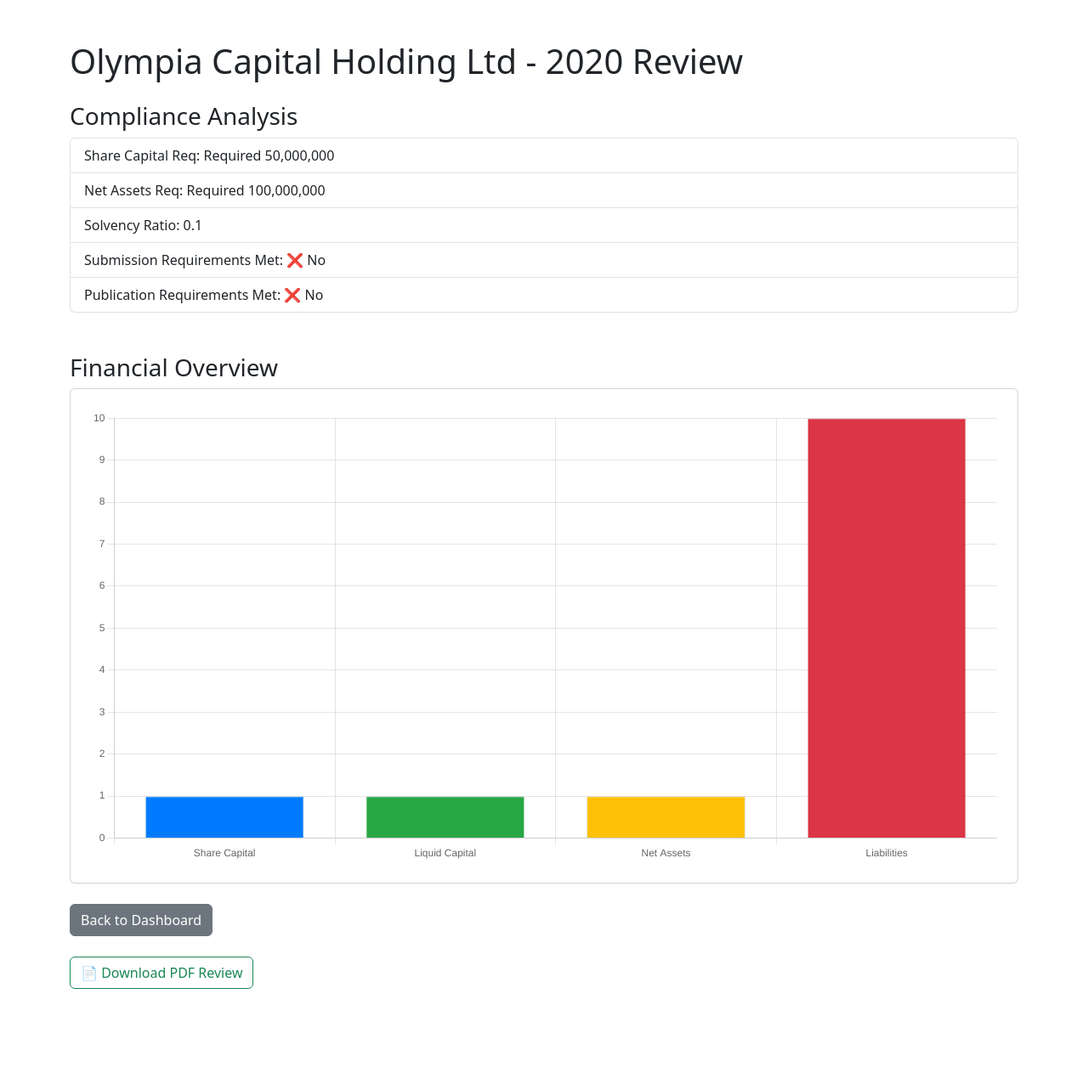
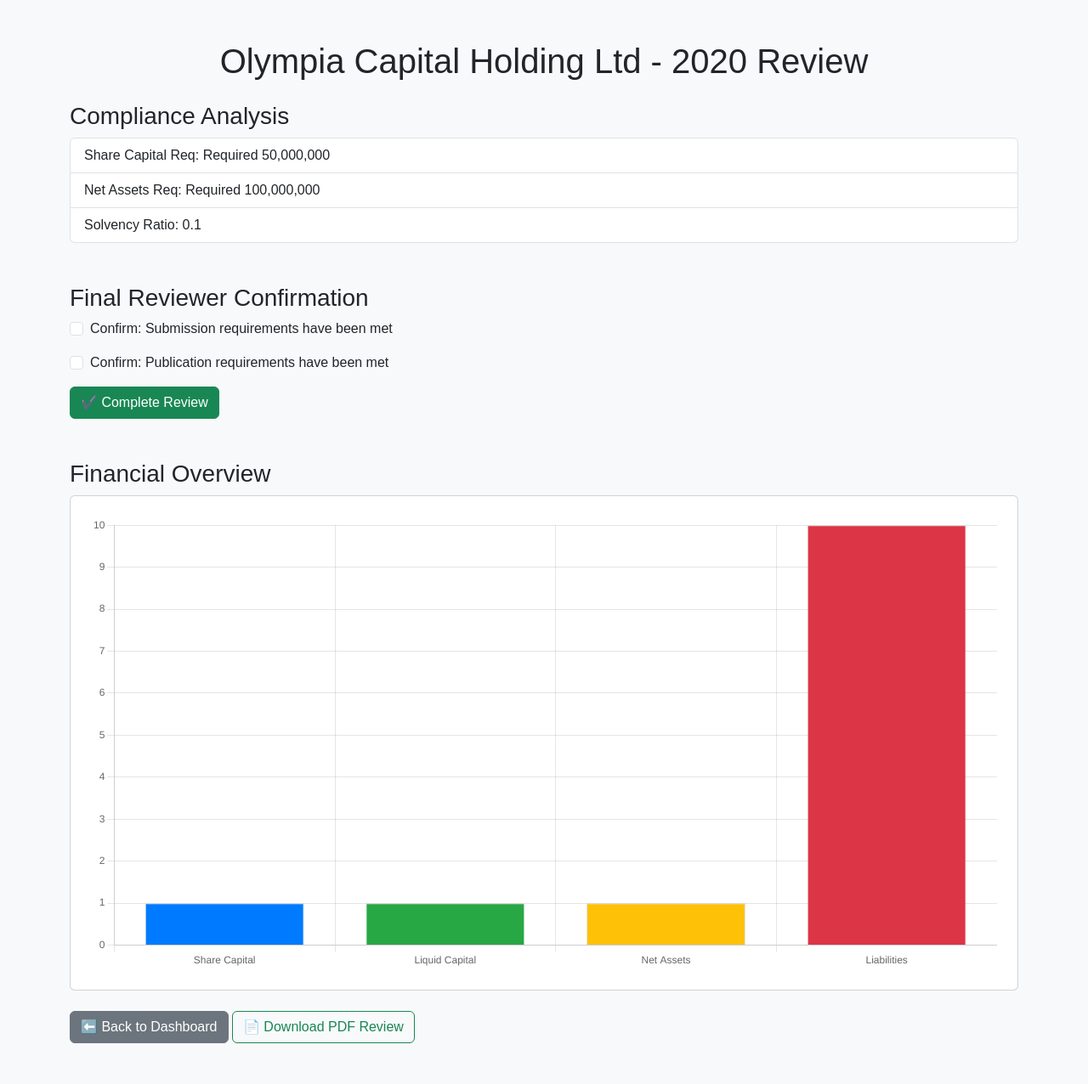
Before and after one commit to kkmtheone/AFRS---prototype, a FastAPI app: page /review/1/2020 in a window 1280 px wide. Shown: the whole page at 85% size. Before the commit the page ends 1164 px from the top, so only its background shows below. Run offline with FastAPI, Linux system fonts and the light colour scheme; tables that the repository leaves empty hold one stand-in row (values such as "Sample post").

Commit message:
updating develop review to take user input

```diff
--- a/app/main.py
+++ b/app/main.py
@@ -250,3 +250,24 @@ def delete_report(report_id: int, db: Session = Depends(get_db)):
     db.commit()
 
     return RedirectResponse(f"/company/{report.company_id}", status_code=303)
+
+@app.post("/complete_review/{company_id}/{year}")
+def complete_review(
+    company_id: int,
+    year: int,
+    submission_requirements_met: bool = Form(False),
+    publication_requirements_met: bool = Form(False),
+    db: Session = Depends(get_db)
+):
+    report = db.query(FinancialReport).filter(
+        FinancialReport.company_id == company_id,
+        FinancialReport.year == year
+    ).first()
+    if not report:
+        raise HTTPException(status_code=404, detail="Report not found")
+
+    report.submission_requirements_met = submission_requirements_met
+    report.publication_requirements_met = publication_requirements_met
+    db.commit()
+
+    return RedirectResponse(f"/company/{company_id}", status_code=303)
--- a/templates/review.html
+++ b/templates/review.html
@@ -6,10 +6,13 @@
   <meta name="viewport" content="width=device-width, initial-scale=1" />
 
   <!-- Bootstrap CSS -->
-  <link
-    href="https://cdn.jsdelivr.net/npm/bootstrap@5.3.0/dist/css/bootstrap.min.css"
-    rel="stylesheet"
-  />
+  <link href="https://cdn.jsdelivr.net/npm/bootstrap@5.3.0/dist/css/bootstrap.min.css" rel="stylesheet" />
+  <style>
+    body {
+      font-family: Corbel, Arial, sans-serif;
+      background-color: #f8f9fa;
+    }
+  </style>
 
   <!-- Chart.js -->
   <script src="https://cdn.jsdelivr.net/npm/chart.js"></script>
@@ -17,7 +20,7 @@
 <body class="container py-5">
 
   <!-- Title -->
-  <h1 class="mb-4">{{ company.name }} - {{ report.year }} Review</h1>
+  <h1 class="mb-4 text-center">{{ company.name }} - {{ report.year }} Review</h1>
 
   <!-- Compliance Section -->
   <div class="mb-5">
@@ -36,38 +39,45 @@
           N/A
         {% endif %}
       </li>
-      <li class="list-group-item">
-        Submission Requirements Met:
-        {% if report.submission_requirements_met == "Yes" %}
-          ✅ Yes
-        {% else %}
-          ❌ No
-        {% endif %}
-      </li>
-      <li class="list-group-item">
-        Publication Requirements Met:
-        {% if report.publication_requirements_met == "Yes" %}
-          ✅ Yes
-        {% else %}
-          ❌ No
-        {% endif %}
-      </li>
     </ul>
   </div>
 
+  <!-- Reviewer Form -->
+  <div class="mb-5">
+    <h3>Final Reviewer Confirmation</h3>
+    <form method="post" action="/complete_review/{{ company.id }}/{{ report.year }}">
+      <div class="form-check mb-3">
+        <input class="form-check-input" type="checkbox" id="submission_requirements_met" name="submission_requirements_met" required>
+        <label class="form-check-label" for="submission_requirements_met">
+          Confirm: Submission requirements have been met
+        </label>
+      </div>
+
+      <div class="form-check mb-3">
+        <input class="form-check-input" type="checkbox" id="publication_requirements_met" name="publication_requirements_met" required>
+        <label class="form-check-label" for="publication_requirements_met">
+          Confirm: Publication requirements have been met
+        </label>
+      </div>
+
+      <button type="submit" class="btn btn-success">✔️ Complete Review</button>
+    </form>
+  </div>
+
   <!-- Financial Chart Section -->
-  <div>
+  <div class="mb-4">
     <h3>Financial Overview</h3>
     <div class="card p-4">
       <canvas id="financialChart"></canvas>
     </div>
   </div>
 
-  <!-- Optional Download Button (Future: AI-generated PDF) -->
+  <!-- Actions -->
   <div class="mt-4">
-    <a href="/" class="btn btn-secondary">Back to Dashboard</a>
-    <!-- Example: Add download when PDF generation is hooked up -->
-    <!-- <a href="/download_review/{{ company.id }}/{{ report.year }}" class="btn btn-primary">Download PDF</a> -->
+    <a href="/" class="btn btn-secondary">⬅️ Back to Dashboard</a>
+    <a href="/download_review/{{ company.id }}/{{ report.year }}" class="btn btn-outline-success">
+      📄 Download PDF Review
+    </a>
   </div>
 
   <!-- Chart.js Script -->
@@ -106,19 +116,13 @@
         options: {
           responsive: true,
           plugins: {
-            legend: {
-              display: false
-            },
-            tooltip: {
-              enabled: true
-            }
+            legend: { display: false },
+            tooltip: { enabled: true }
           },
           scales: {
             y: {
               beginAtZero: true,
-              ticks: {
-                precision: 0
-              }
+              ticks: { precision: 0 }
             }
           }
         }
@@ -127,11 +131,5 @@
       new Chart(ctx, config);
     });
   </script>
-<div class="mt-4">
-  <a href="/download_review/{{ company.id }}/{{ report.year }}" class="btn btn-outline-success">
-    📄 Download PDF Review
-  </a>
-</div>
-
 </body>
 </html>
```
